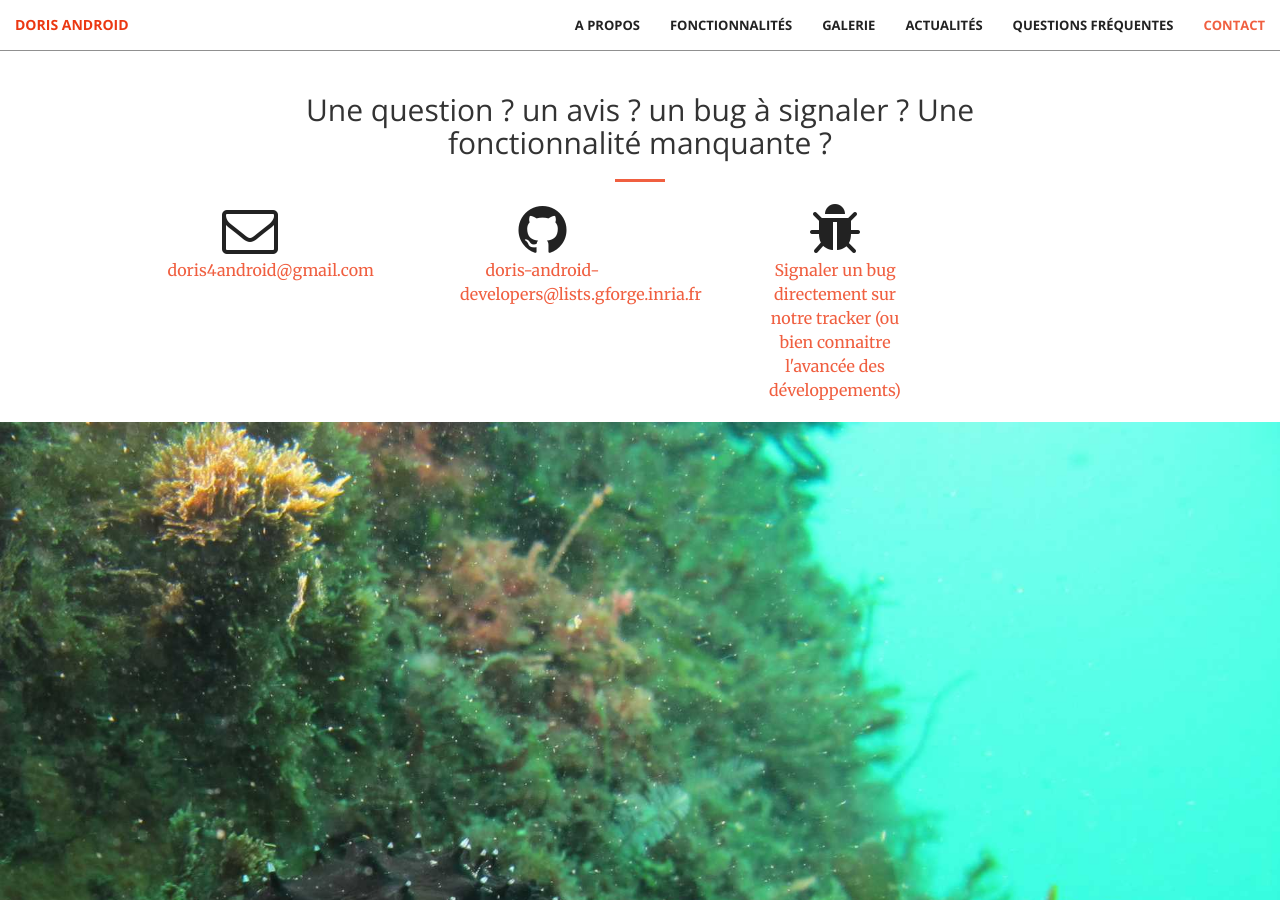
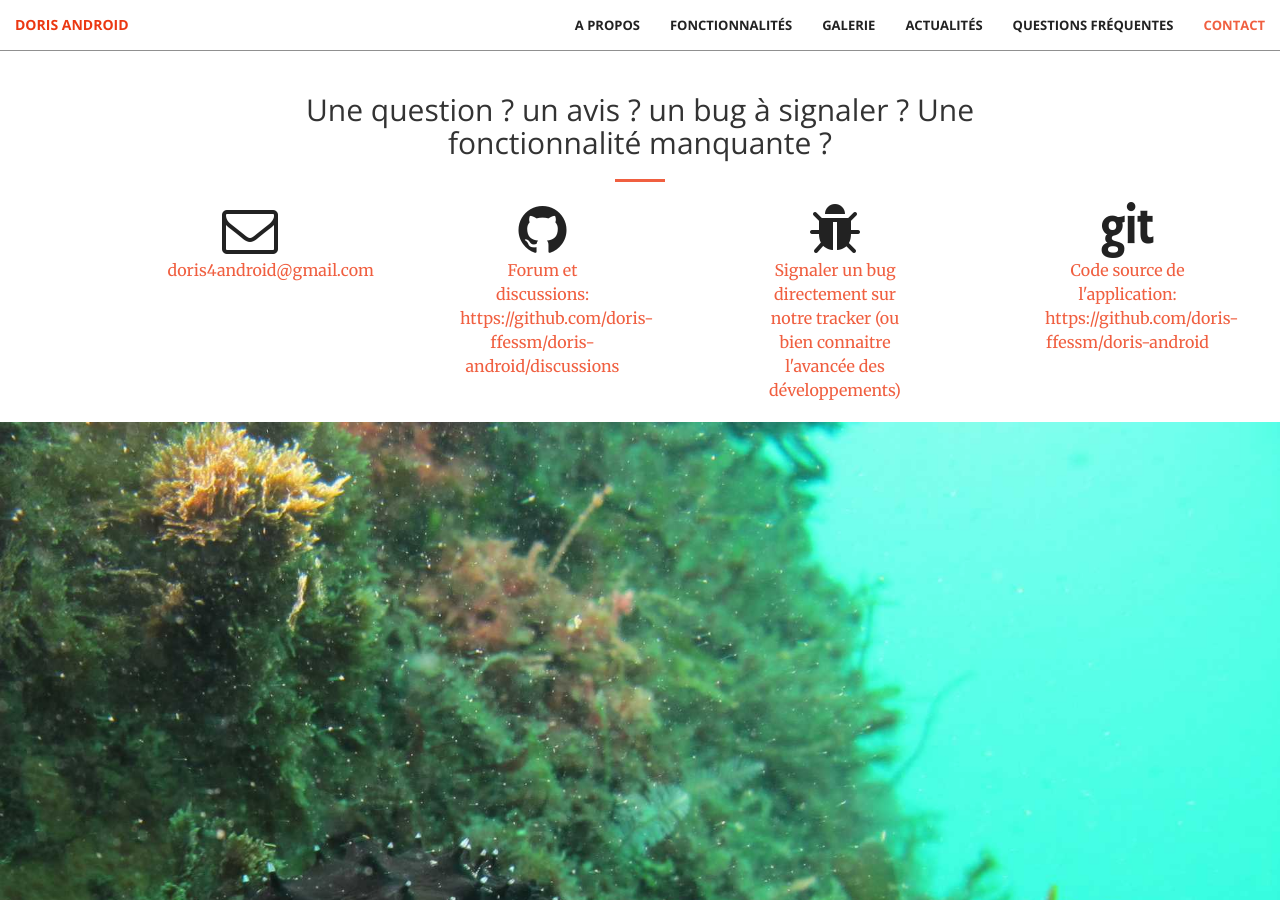
Before and after one commit to doris-ffessm/doris-ffessm.github.io, a Jekyll site: the page built from index.md, in a window 1280 px wide and 900 px high, scrolled down 5220 px. Built offline with Jekyll 4.4.1, drawn with Linux system fonts in a browser that asks for light colours.

Commit message:
:memo: change contact to use new links n github

```diff
--- a/_config.yml
+++ b/_config.yml
@@ -16,6 +16,8 @@
 title: Doris Android
 email: doris4android@gmail.com
 developers_email: doris-android-developers@lists.gforge.inria.fr
+discussion_url: https://github.com/doris-ffessm/doris-android/discussions
+git_url: https://github.com/doris-ffessm/doris-android
 description: >- # this means to ignore newlines until "baseurl:"
   Votre guide sous-marin illustré à emporter sur votre mobile.
 baseurl: "" # the subpath of your site, e.g. /blog
--- a/_includes/contact.html
+++ b/_includes/contact.html
@@ -14,16 +14,22 @@
 	            </a>
 	        </div>
 	        <div class="col-lg-2 col-lg-offset-1 text-center">
-	            <a href="mailto:{{ site.developers_email }}">
+	            <a href="{{ site.discussion_url }}">
 	            <i class="fa fa-github fa-3x wow bounceIn" data-wow-delay=".1s"></i>
-	                <p>{{ site.developers_email }}</p>
+	                <p>Forum et discussions: {{ site.discussion_url }}</p>
 	            </a>
 	        </div>
 
 	        <div class="col-lg-2 col-lg-offset-1 text-center">
-	            <a href="https://gitlab.inria.fr/doris/doris-android/issues">
+	            <a href="https://github.com/doris-ffessm/doris-android/issues">
 	            <i class="fa fa-bug fa-3x wow bounceIn" data-wow-delay=".1s"></i>
 	                <p>Signaler un bug directement sur notre tracker (ou bien connaitre l'avancée des développements)</p>
+	            </a>
+	        </div>
+	        <div class="col-lg-2 col-lg-offset-1 text-center">
+	            <a href="mailto:{{ site.git_url }}">
+	            <i class="fa fa-git fa-3x wow bounceIn" data-wow-delay=".1s"></i>
+	                <p>Code source de l'application: {{ site.git_url }}</p>
 	            </a>
 	        </div>
     	</div>
```
